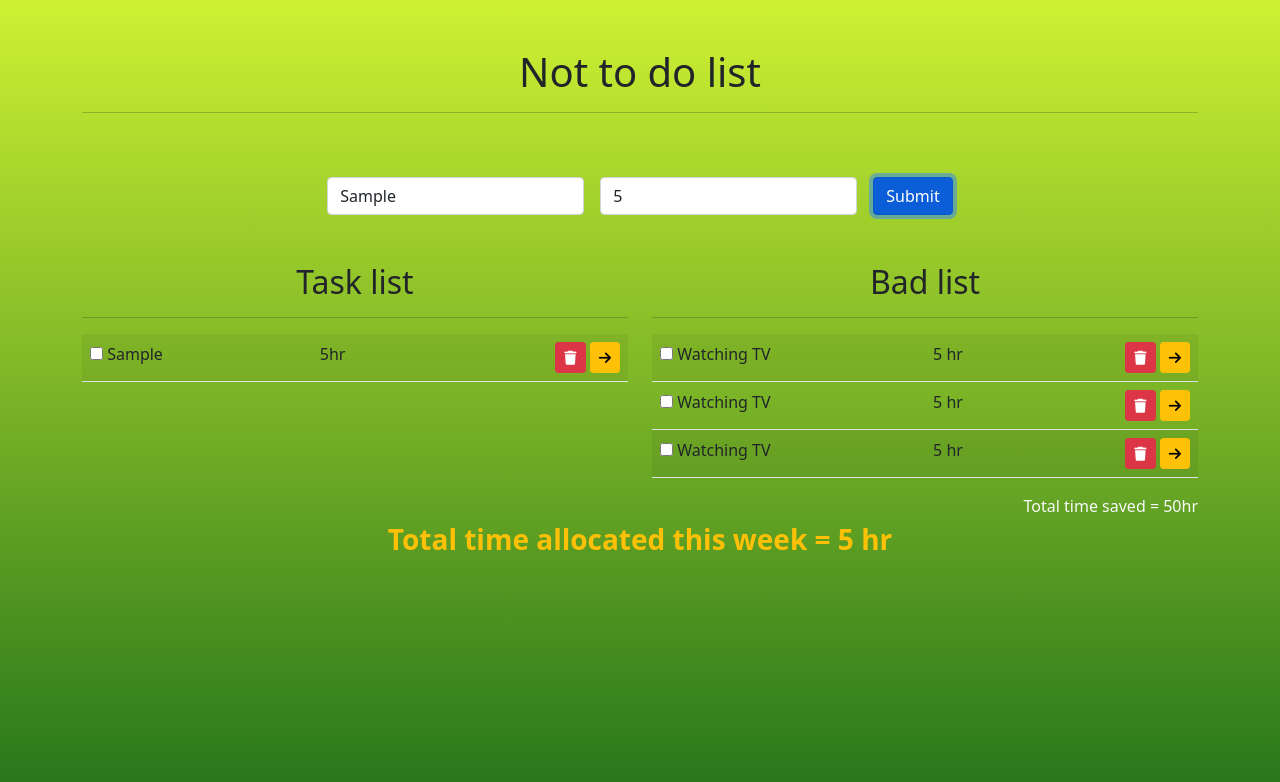
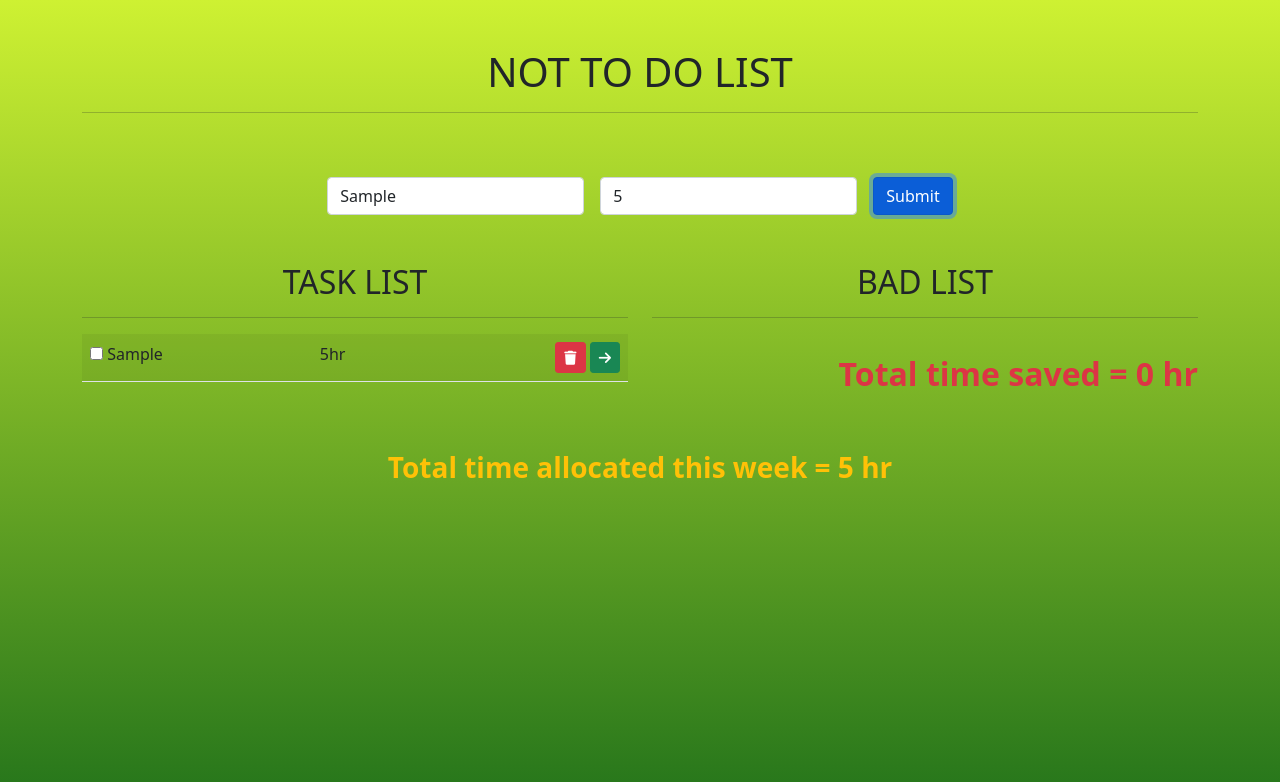
Before and after one commit to prateekkhindri/time-management, a plain HTML site: page index.html in a window 1280 px wide. Both pictures are taken after typing "Sample", "5" into the empty fields and a click on the button "Submit". Drawn offline with nearby package versions, Linux system fonts and the light colour scheme.

Commit message:
Re-factored code

```diff
--- a/index.html
+++ b/index.html
@@ -110,71 +110,12 @@
 
             <div class="list-items">
               <table class="table table-striped">
-                <tbody>
-                  <tr>
-                    <td>
-                      <input type="checkbox" name="" id="" />
-                      Watching TV
-                    </td>
-                    <td>5 hr</td>
-                    <!-- text-end will push the buttons to the right of the box -->
-                    <td class="text-end">
-                      <!-- Using bootstrap to control the size of the buttons -->
-                      <button class="btn btn-danger btn-sm">
-                        <i class="fa-solid fa-trash" title="Delete"></i>
-                      </button>
-                      <button class="btn btn-sm btn-warning">
-                        <i
-                          class="fa-solid fa-arrow-right"
-                          title="Mark as bad list"
-                        ></i>
-                      </button>
-                    </td>
-                  </tr>
-                  <tr>
-                    <td>
-                      <input type="checkbox" name="" id="" />
-                      Watching TV
-                    </td>
-                    <td>5 hr</td>
-                    <td class="text-end">
-                      <!-- Using bootstrap to control the size of the buttons -->
-                      <button class="btn btn-danger btn-sm">
-                        <i class="fa-solid fa-trash" title="Delete"></i>
-                      </button>
-                      <button class="btn btn-sm btn-warning">
-                        <i
-                          class="fa-solid fa-arrow-right"
-                          title="Mark as bad list"
-                        ></i>
-                      </button>
-                    </td>
-                  </tr>
-                  <tr>
-                    <td>
-                      <input type="checkbox" name="" id="" />
-                      Watching TV
-                    </td>
-                    <td>5 hr</td>
-                    <td class="text-end">
-                      <!-- Using bootstrap to control the size of the buttons -->
-                      <button class="btn btn-danger btn-sm">
-                        <i class="fa-solid fa-trash" title="Delete"></i>
-                      </button>
-                      <button class="btn btn-sm btn-warning">
-                        <i
-                          class="fa-solid fa-arrow-right"
-                          title="Mark as bad list"
-                        ></i>
-                      </button>
-                    </td>
-                  </tr>
-                </tbody>
+                <tbody id="bad-list"></tbody>
               </table>
             </div>
             <!-- div class="ttl-bad" -->
-            <div class="ttl-bad text-end text-light">
-              Total time saved = 50hr
+            <div class="ttl-bad text-end fs-2 fw-bolder text-danger">
+              Total time saved = <span id="totalBadHrs">0</span> hr
             </div>
           </div>
         </div>
--- a/script.js
+++ b/script.js
@@ -4,11 +4,29 @@ const taskList = [];
 const badList = [];
 const hrPerWeek = 168;
 
+// let total;
+
 const handleOnSubmit = (e) => {
   const frmData = new FormData(e);
 
   const task = frmData.get("task");
   const hr = +frmData.get("hr");
+
+  // 6. Not being able to add anything less than 1
+  if (hr < 1) {
+    return alert("Please enter a positive number");
+  }
+
+  const ttlBadHrs = totalBadHours();
+
+  // 5. Making sure the total hrs do not exceed 168 - (16-21)
+  const total =
+    taskList.reduce((subttl, item) => {
+      return subttl + item.hr;
+    }, 0) + hr;
+  if (ttlBadHrs + total > hrPerWeek) {
+    return alert("You have exceeded the maximum number of hours per week");
+  }
 
   const obj = {
     task,
@@ -21,7 +39,6 @@ const handleOnSubmit = (e) => {
 };
 
 const display = () => {
-  //   console.log(taskList);
   let str = "";
   taskList.map((item, i) => {
     str += `
@@ -37,7 +54,7 @@ const display = () => {
                       <button class="btn btn-danger btn-sm" onclick="deleteItem(${i})">
                         <i class="fa-solid fa-trash" title="Delete"></i>
                       </button>
-                      <button class="btn btn-sm btn-warning">
+                      <button class="btn btn-sm btn-success" onclick="markAsNotToDo(${i})">
                         <i
                           class="fa-solid fa-arrow-right"
                           title="Mark as bad list"
@@ -48,26 +65,97 @@ const display = () => {
                   `;
   });
   document.getElementById("task-list").innerHTML = str;
-  console.log(str);
+};
+const displayBadList = () => {
+  //   console.log(taskList);
+  let str = "";
+  badList.map((item, i) => {
+    str += `
+      <tr>
+                    <td>
+                      <input type="checkbox" name="" id="" />
+                      ${item.task}
+                    </td>
+                    <td>${item.hr}hr</td>
+                    <!-- text-end will push the buttons to the right of the box -->
+                    <td class="text-end">
+                      <button class="btn btn-sm btn-warning" onclick="markAsToDo(${i})">
+                         <i class="fa-solid fa-arrow-left" title="Mark as good"></i>
+                      </button>
+                      <button class="btn btn-danger btn-sm" onclick="deleteBadItem(${i})">
+                        <i class="fa-solid fa-trash" title="Delete"></i>
+                      </button>
+                    </td>
+                  </tr>
+                  `;
+  });
+  document.getElementById("bad-list").innerHTML = str;
 };
 
 // 2. Making the delete button work
 
+// 4. Adding confirm when delete is clicked - put an if condition
+
 const deleteItem = (i) => {
+  if (!confirm("Are you sure you want to delete this item?")) {
+    // console.log("you said yes");
+    return;
+  }
   taskList.splice(i, 1);
   display();
   totalTaskHours();
 };
 
+// 7. Delete button for the bad list and total calculation
+const deleteBadItem = (i) => {
+  if (!confirm("Are you sure you want to delete this item?")) {
+    return;
+  }
+  badList.splice(i, 1);
+  displayBadList();
+  totalTaskHours();
+  totalBadHours();
+};
+
 // 3. Total of the hours
+
+// 3.1 Making the delete button for the total hours - call the totalTaskHours() inside the deleteItem()
 
 // In 65 after the arrow can also be written as - subttl + item.hr, 0
 const totalTaskHours = () => {
   const total = taskList.reduce((subttl, item) => {
     return subttl + item.hr;
   }, 0);
-  document.getElementById("totalHours").innerText = total;
+
+  const ttlBadHrs = totalBadHours();
+  const ttlHrs = total + ttlBadHrs;
+
+  document.getElementById("totalHours").innerText = ttlHrs;
   console.log(total);
 };
+const totalBadHours = () => {
+  const total = badList.reduce((subttl, item) => {
+    return subttl + item.hr;
+  }, 0);
+  document.getElementById("totalBadHrs").innerText = total || 0;
 
-// 3.1 Making the delete button for the total hours
+  return total;
+};
+
+//  6. Working on the Bad-list
+const markAsNotToDo = (i) => {
+  const itm = taskList.splice(i, 1);
+  display();
+  badList.push(itm[0]);
+  displayBadList();
+  totalBadHours();
+};
+
+const markAsToDo = (i) => {
+  const itm = badList.splice(i, 1);
+  displayBadList();
+
+  taskList.push(itm[0]);
+  display();
+  totalTaskHours();
+};
--- a/style.css
+++ b/style.css
@@ -2,3 +2,9 @@
   min-height: 100vh;
   background: linear-gradient(to bottom, #cef132, #25751b);
 }
+h1 {
+  text-transform: uppercase;
+}
+h2 {
+  text-transform: uppercase;
+}
```
